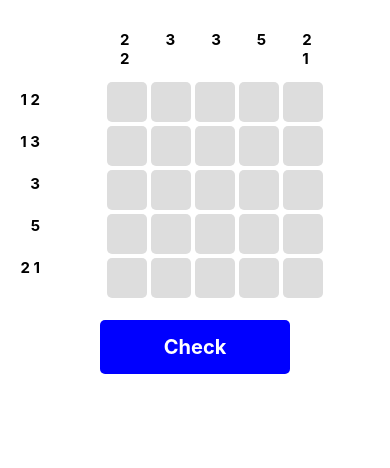
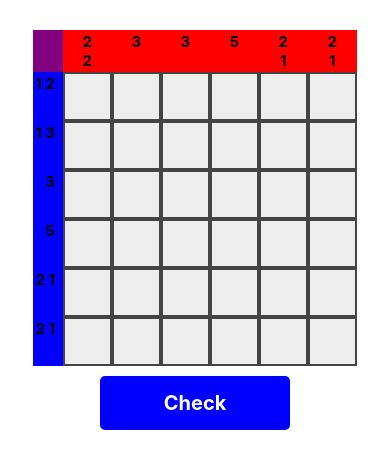
Before and after one commit to MecHR17/AwesomeProject, a React Native app: screen / in a window 390 px wide. Shown: the top 468 px of the page. Built offline with nearby package versions, Linux system fonts and the light colour scheme.

Commit message:
Aligned numbers but static button size

```diff
--- a/App.js
+++ b/App.js
@@ -3,27 +3,31 @@ import { View, FlatList, TouchableOpacity, Text, StyleSheet } from 'react-native
 
 const styles = StyleSheet.create({
   container: {
-    padding:10,
-    justifyContent:'flex-start',
+    backgroundColor:"#444444",
+    alignItems:'flex-end',
   },
   numContainer: {
     alignItems:'flex-end',
-    paddingTop:20,
-    width:40,
-    overflow:'hidden'
+    justifyContent:'flex-end',
+    backgroundColor:'blue',
+    overflow:'hidden',
+    alignSelf:'flex-end'
   },
   topNumContainer: {
-    paddingLeft:120,
-    height:40
+    alignContent:"flex-end",
+    justifyContent:"flex-end",
+    alignSelf:'flex-end',
+    backgroundColor:'red'
   },
   button: {
-    backgroundColor: '#DDDDDD',
-    padding: 20,
+    backgroundColor: '#EEEEEE',
     margin: 2,
-    borderRadius: 5,
+    borderRadius: 0,
+    height:45,
+    width:45
   },
   selectedButton: {
-    backgroundColor: 'blue', // Change the color when button is selected
+    backgroundColor: 'black', // Change the color when button is selected
   },
   checkButton: {
     backgroundColor: 'blue',
@@ -41,13 +45,18 @@ const styles = StyleSheet.create({
   sideText: {
     fontSize:15,
     fontWeight:'bold',
-    paddingBottom:23
+    margin:2,
+    marginRight:8,
+    height:45,
+    textAlignVertical:"center"
   },
   topText: {
     textAlignVertical:'bottom',
+    textAlign:'center',
     fontSize:15,
+    margin:2,
+    width:45,
     fontWeight:'bold',
-    paddingRight:36
   },
 });
 
@@ -69,6 +78,7 @@ const GridButtons = ({ data, onPress, colCount, blacks }) => (
     keyExtractor={(item) => item.toString()}
     numColumns={colCount}
     contentContainerStyle={styles.container}
+    style={{flexShrink:0,flexGrow:0}}
   />
 );
 
@@ -101,6 +111,7 @@ const SideNum = ({data}) => {
     keyExtractor={(_,index) => index}
     numColumns={1}
     contentContainerStyle={styles.numContainer}
+    style={{}}
   />
 }
 
@@ -167,7 +178,7 @@ const handleCheck = (board,topData,sideData,colCount,setBtnText) => {
 // This is the FlatList Branch.
 // Change inner flexboxes with Flatlist with two columns
 export default function App() {
-  const colCount = 5;
+  const colCount = 6;
   const [btnText,setBtnText] = useState("Check");
   const [selected, setSelected] = useState(null);
   const [board, setBoard] = useState(Array.from(
@@ -182,15 +193,19 @@ export default function App() {
   };
 
   const data = Array.from({ length: colCount*colCount }, (_, index) => index); // Example data from 1 to 12
-  const sideData = [[1,2],[1,3],[3],[5],[2,1]];
-  const topData = [[2,2],[3],[3],[5],[2,1]];
+  const sideData = [[1,2],[1,3],[3],[5],[2,1],[2,1]];
+  const topData = [[2,2],[3],[3],[5],[2,1],[2,1]];
   return (
-    <View style={{flexDirection:'column', justifyContent:'flex-start',marginTop:30}}>
-      <TopNum data={topData} colNum={colCount} />
-      <View style={{flexDirection:'row', justifyContent:'flex-start'}}>
-        <SideNum data={sideData}/>
-        <GridButtons data={data} onPress={handleButtonPress}
-        colCount={colCount} blacks={board}/>
+    <View style={{marginTop:30}}>
+      <View style={{flexDirection:'row',justifyContent:'center'}}>
+        <View style={{alignItems:'flex-end',flexDirection:'column',backgroundColor:'purple',}}>
+          <TopNum data={topData} colNum={colCount} />
+          <View style={{flexDirection:'row', justifyContent:'flex-start'}}>
+            <SideNum data={sideData}/>
+            <GridButtons data={data} onPress={handleButtonPress}
+            colCount={colCount} blacks={board}/>
+          </View>
+        </View>
       </View>
       <TouchableOpacity style={styles.checkButton}
       onPress={() => handleCheck(board,topData,sideData,colCount,setBtnText)}>
```
Also changed, not shown: 1 other file (tests, documents, lock files or other folders).
